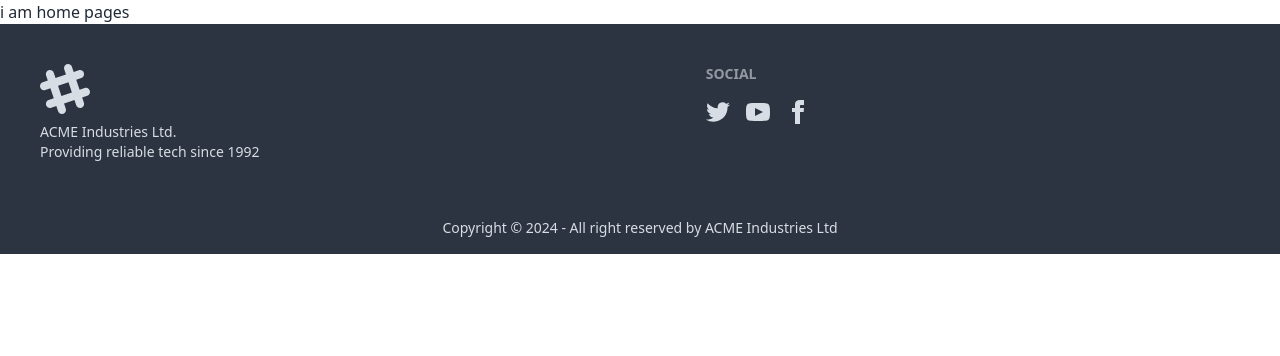
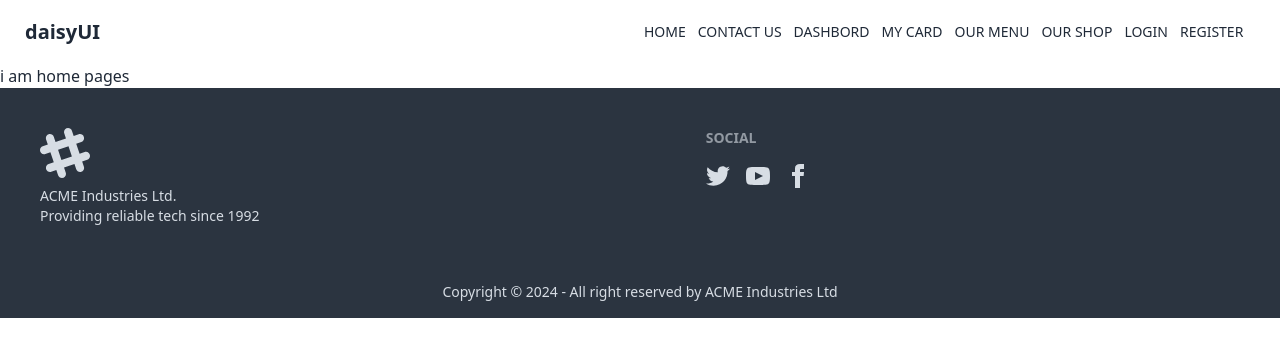
Before and after one commit to SaifulIslamsakil/bistro-boss-client-2, a React (Vite) app: page / in a window 1280 px wide. Shown: the top 356 px of the page. Built offline with nearby package versions, Linux system fonts and the light colour scheme.

Commit message:
added to navbar in home pages

```diff
--- a/src/Layout/MainlayOut/MainlayOut.jsx
+++ b/src/Layout/MainlayOut/MainlayOut.jsx
@@ -1,9 +1,11 @@
 import { Outlet } from "react-router-dom";
 import Footer from "../../Shred/Footer/Footer";
+import Navbar from "../../Shred/Navbar/Navbar";
 
 const MainlayOut = () => {
     return (
         <div>
+            <Navbar></Navbar>
             <Outlet></Outlet>
             <Footer></Footer>
         </div>
--- /dev/null
+++ b/src/Shred/Navbar/Navbar.jsx
@@ -0,0 +1,64 @@
+const Navbar = () => {
+    const menuItms = [
+        {
+            pathName: "/",
+            name: "home"
+        },
+        {
+            pathName: "/contact us",
+            name: "contact us"
+        },
+        {
+            pathName: "/dashbord",
+            name: "dashbord"
+        },
+        {
+            pathName: "/my card",
+            name: "my card"
+        },
+        {
+            pathName: "/our menu",
+            name: "our menu"
+        },
+        {
+            pathName: "/our shop",
+            name: "our shop"
+        },
+        {
+            pathName: "/login",
+            name: "login"
+        },
+        {
+            pathName: "/register",
+            name: "Register"
+        },
+    ]
+    return (
+        <div className="navbar bg-base-100">
+            <div className="navbar-start">
+                <div className="dropdown">
+                    <div tabIndex={0} role="button" className="btn btn-ghost lg:hidden">
+                        <svg xmlns="http://www.w3.org/2000/svg" className="h-5 w-5" fill="none" viewBox="0 0 24 24" stroke="currentColor"><path strokeLinecap="round" strokeLinejoin="round" strokeWidth="2" d="M4 6h16M4 12h8m-8 6h16" /></svg>
+                    </div>
+                    <ul tabIndex={0} className="menu menu-sm dropdown-content mt-3 z-[1] p-2 shadow bg-base-100 rounded-box w-52">
+                        {
+                            menuItms.map(menu => <li key={menu}>{menu.name}</li>)
+                        }
+
+                    </ul>
+                </div>
+                <a className="btn btn-ghost text-xl">daisyUI</a>
+            </div>
+            <div className="navbar-center hidden lg:flex ">
+                <ul className="menu menu-horizontal px-1 space-x-3  uppercase ">
+                    {
+                        menuItms.map(menu => <li key={menu}>{menu.name}</li>)
+                    }
+
+                </ul>
+            </div>
+        </div>
+    );
+};
+
+export default Navbar;
```
